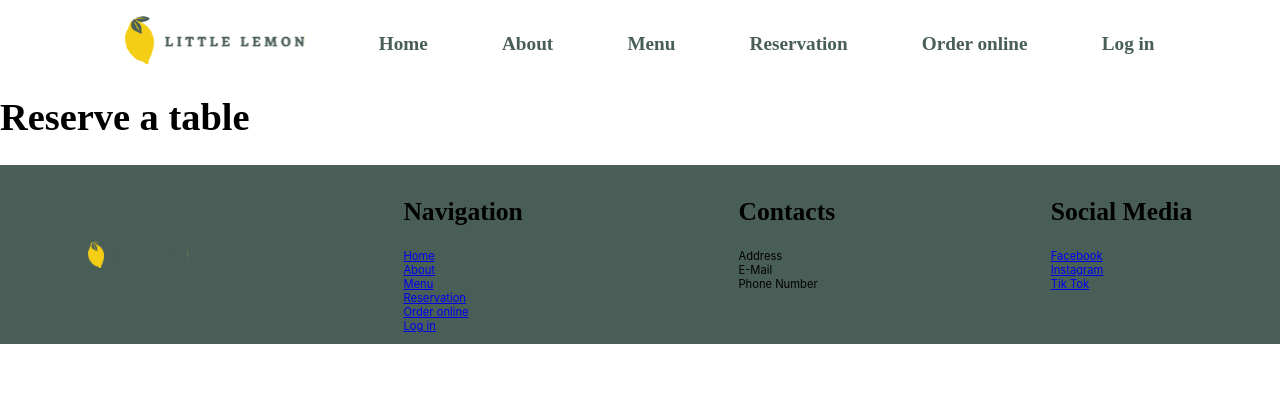
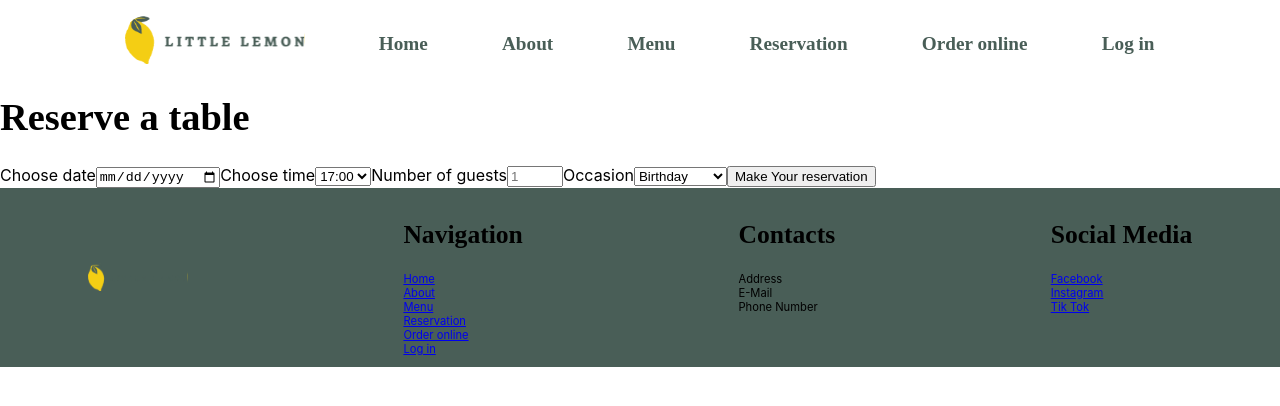
Before and after one commit to FabioDev86/my-little-lemon, a React (Create React App) app: page /reserve-table in a window 1280 px wide. Shown: the top 406 px of the page. Built offline with nearby package versions, Linux system fonts and the light colour scheme.

Commit message:
added non-styled booking form

```diff
--- a/src/App.css
+++ b/src/App.css
@@ -91,3 +91,12 @@ nav img {
   top: 5vw;
   left: 17vw;
 }
+
+/*HIGHLIGHTS STYLING*/
+.highlights {
+  padding-left: 10vw;
+  padding-right: 10vw;
+}
+.highlights>div {
+  display: flex;
+}
--- /dev/null
+++ b/src/components/BookForm.js
@@ -0,0 +1,27 @@
+export default function BookForm(){
+    return(
+        <div className="BookingForm">
+            <form>
+                <label htmlFor="res-date">Choose date</label>
+                <input type="date" id="res-date" />
+                <label htmlFor="res-time">Choose time</label>
+                <select id="res-time ">
+                    <option>17:00</option>
+                    <option>18:00</option>
+                    <option>19:00</option>
+                    <option>20:00</option>
+                    <option>21:00</option>
+                    <option>22:00</option>
+                </select>
+                <label htmlFor="guests">Number of guests</label>
+                <input type="number" placeholder="1" min="1" max="10" id="guests" />
+                <label htmlFor="occasion">Occasion</label>
+                <select id="occasion">
+                    <option>Birthday</option>
+                    <option>Anniversary</option>
+                </select>
+                <input type="submit" value="Make Your reservation" />
+            </form>
+        </div>
+    );
+}
--- a/src/components/Highlights.js
+++ b/src/components/Highlights.js
@@ -2,7 +2,7 @@ import Plate from "./Plate";
 
 export default function Highlights(){
     return (
-        <>
+        <div className="highlights">
             <div>
                 <h1>This week specials!</h1>
                 <button>Online Menu</button>
@@ -12,6 +12,6 @@ export default function Highlights(){
                 <Plate source='bruschetta.jpg' alt='Bruschetta' title='Bruschetta' price='12.00$' description='Lorem ipsum dolor sit amet, consectetur adipiscing elit. Fusce nulla leo, placerat dignissim finibus eu, tristique sed metus. Etiam quam nulla, ornare sit amet diam ' />
                 <Plate source='lemon-dessert.jpg' alt='Lemon Dessert' title='Lemon Dessert' price='12.00$' description='Lorem ipsum dolor sit amet, consectetur adipiscing elit. Fusce nulla leo, placerat dignissim finibus eu, tristique sed metus. Etiam quam nulla, ornare sit amet diam ' />
             </div>
-        </>
+        </div>
     );
 }
--- a/src/components/Plate.js
+++ b/src/components/Plate.js
@@ -1,12 +1,12 @@
 export default function Plate(props){
     return(
-        <>
+        <article className = "plate">
             <img src={props.source} alt={props.alt}></img>
             <h2>{props.title}</h2>
             <p>{props.price}</p>
             <p>{props.description}</p>
             <h3>Order a delivery</h3>
             <button>Icon</button>
-        </>
+        </article>
     );
 }
--- a/src/components/ReserveTable.js
+++ b/src/components/ReserveTable.js
@@ -1,7 +1,10 @@
+import BookForm from "./BookForm";
+
 export default function ReserveTable(){
     return(
         <>
             <h1>Reserve a table</h1>
+            <BookForm />
         </>
     );
 }
```
Also changed, not shown: 1 other file (tests, documents, lock files or other folders).
